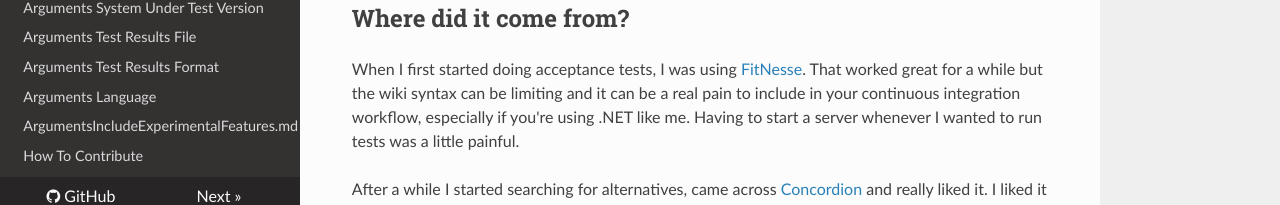
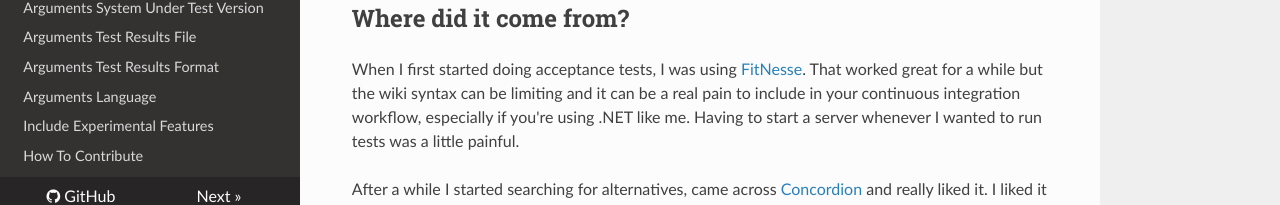
Before and after one commit to picklesdoc/docs, an MkDocs documentation site: the page built from docs/index.md, in a window 1280 px wide and 900 px high, scrolled down 543 px. Shown: the part 683-888 px from the top of the window. Built offline with MkDocs 1.6.1, drawn with Linux system fonts in a browser that asks for light colours; nearby versions of some CDN libraries; old or Windows-style settings are respelled for this version of MkDocs.

Commit message:
Correct entry

```diff
--- a/mkdocs.yml
+++ b/mkdocs.yml
@@ -18,7 +18,7 @@ pages:
 - [ArgumentsTestResultsFile.md, Arguments Test Results File]
 - [ArgumentsTestResultsFormat.md, Arguments Test Results Format]
 - [ArgumentsLanguage.md, Arguments Language]
-- [Include Experimental Features, ArgumentsIncludeExperimentalFeatures.md]
+- [ArgumentsIncludeExperimentalFeatures.md, Include Experimental Features]
 - [HowToContribute.md, How To Contribute]
 theme: readthedocs
 repo_url: https://github.com/picklesdoc/docs
```
